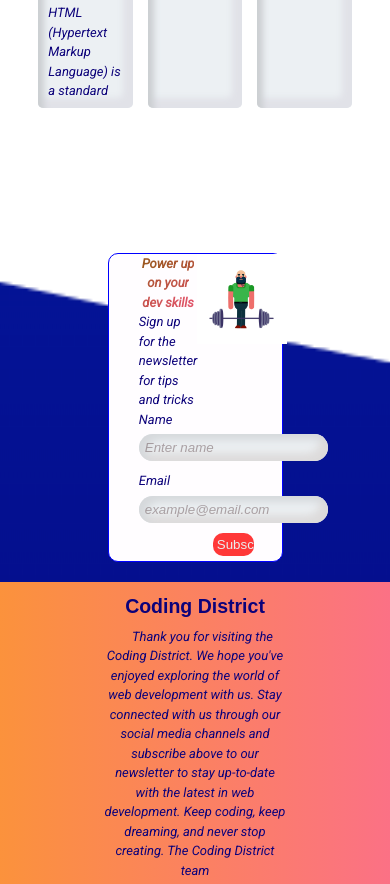
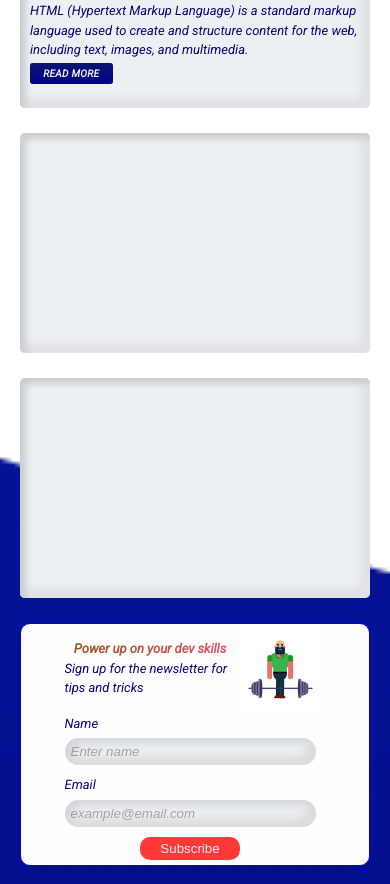
Before and after one commit to xZerberusGates/web-dev-homepage-blog, a plain HTML site: page index.html in a window 390 px wide. Shown: the part 318-1202 px from the top of the page. Drawn offline with Linux system fonts and the light colour scheme; a web font is replaced by a local one.

Commit message:
Making cards, form, and footer more responsive

```diff
--- a/index.html
+++ b/index.html
@@ -46,10 +46,10 @@
 				<a href="#" class="read-more-button hidden" alt="Button"> </a>
 			</section>
 			<section class="card card-two">
-				<a href="#" class="read-more-button hidden" alt="Button"> </a>
+				<!-- <a href="#" class="read-more-button hidden" alt="Button"> </a> -->
 			</section>
 			<section class="card card-three">
-				<a href="#" class="read-more-button hidden" alt="Button"> </a>
+				<!-- <a href="#" class="read-more-button hidden" alt="Button"> </a> -->
 			</section>
 
 			<section class="sign-up-newsletter">
--- a/style.css
+++ b/style.css
@@ -434,3 +434,44 @@ input[type="email"] {
 		background-position: 8vw;
 	}
 }
+
+@media (max-width: 758px) {
+	.card {
+		flex-basis: 100%;
+		margin-block-end: 1rem;
+	}
+	.card:hover .read-more-button {
+		display: none;
+	}
+	.read-more-button {
+		display: block;
+		width: 25%;
+		height: fit-content;
+
+		/* align-items: center; */
+		/* align-items: flex-end; */
+		align-self: flex-start;
+	}
+
+	.read-more-button:after {
+		content: "Read More";
+		width: 100%;
+		background-color: #0c027a;
+	}
+	.sign-up-newsletter {
+		width: 100%;
+	}
+
+	.form-container {
+		width: 75%;
+	}
+
+	.newsletter-top,
+	.newsletter-bottom {
+		width: 100%;
+	}
+	.footer-bottom {
+		flex-flow: column wrap;
+		flex-basis: 100%;
+	}
+}
```
